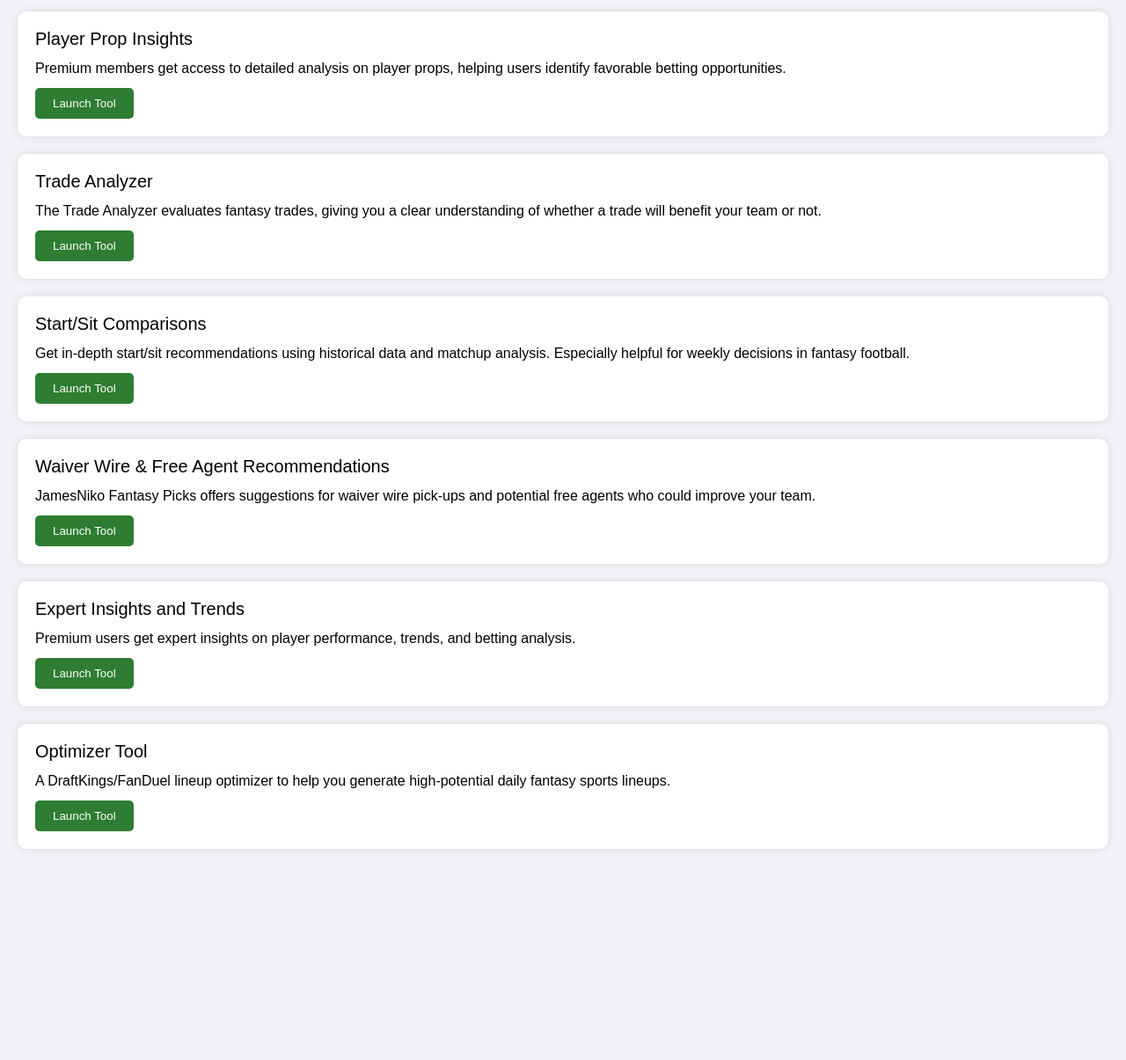
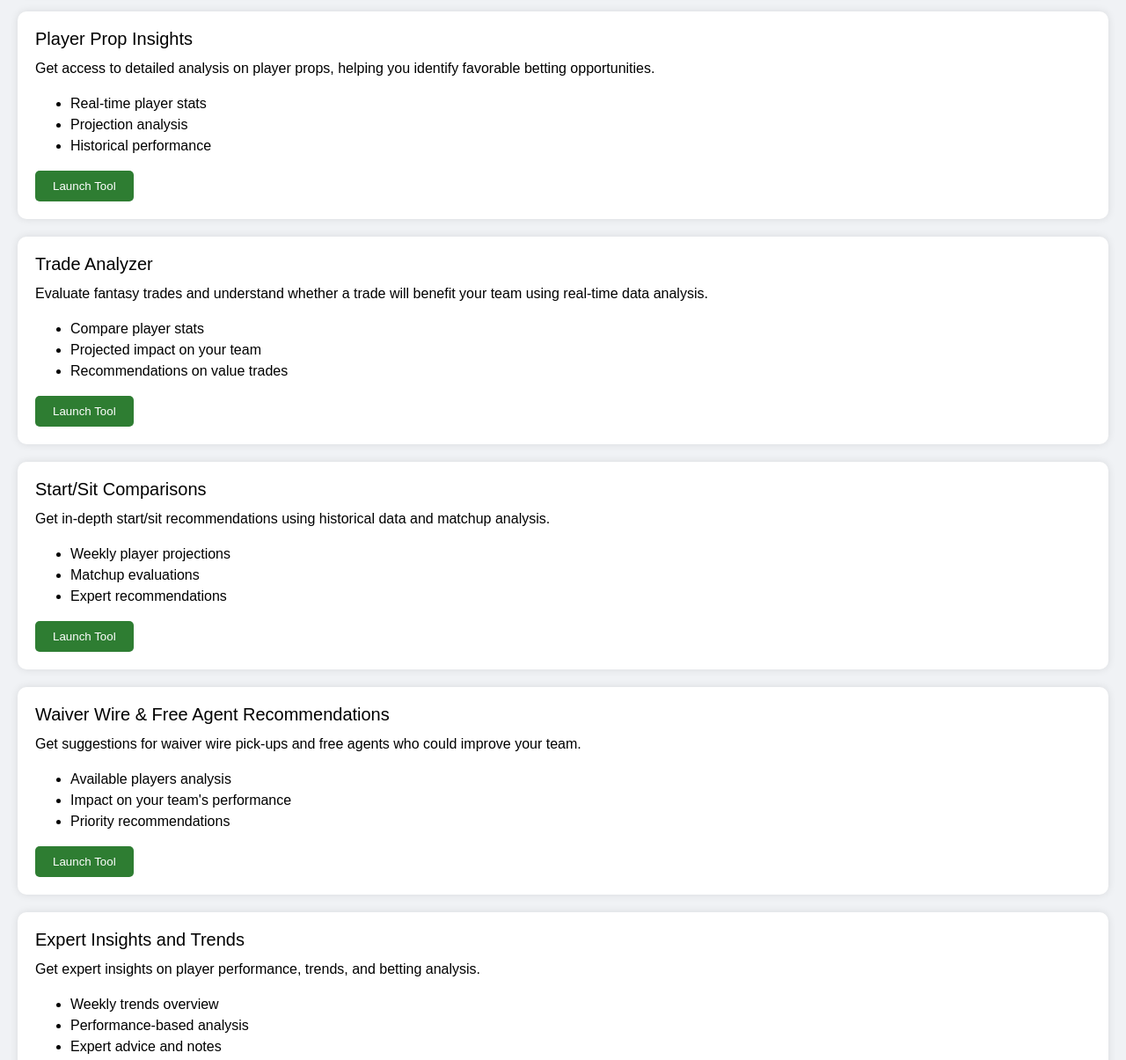
Before and after one commit to nikojames/JamesNIkoPicks, a plain HTML site: page index.html in a window 1280 px wide. Shown: the part 280-1485 px from the top of the page at 88% size. Before the commit the page ends 1265 px from the top, so only its background shows below. Drawn offline with Linux system fonts and the light colour scheme.

Commit message:
Update index.html

```diff
--- a/index.html
+++ b/index.html
@@ -75,64 +75,95 @@
         </div>
     </div>
 
+    <!-- Tools Section -->
     <div class="section">
         <div class="section-title">Player Prop Insights</div>
         <div class="section-content">
-            Premium members get access to detailed analysis on player props, helping users identify favorable betting opportunities.
+            Get access to detailed analysis on player props, helping you identify favorable betting opportunities.
+            <ul>
+                <li>Real-time player stats</li>
+                <li>Projection analysis</li>
+                <li>Historical performance</li>
+            </ul>
         </div>
-        <button class="button" onclick="launchTool('playerProp.html')">Launch Tool</button>
+        <button class="button" onclick="showTool('playerProp')">Launch Tool</button>
     </div>
 
     <div class="section">
         <div class="section-title">Trade Analyzer</div>
         <div class="section-content">
-            The Trade Analyzer evaluates fantasy trades, giving you a clear understanding of whether a trade will benefit your team or not.
+            Evaluate fantasy trades and understand whether a trade will benefit your team using real-time data analysis.
+            <ul>
+                <li>Compare player stats</li>
+                <li>Projected impact on your team</li>
+                <li>Recommendations on value trades</li>
+            </ul>
         </div>
-        <button class="button" onclick="launchTool('tradeAnalyzer.html')">Launch Tool</button>
+        <button class="button" onclick="showTool('tradeAnalyzer')">Launch Tool</button>
     </div>
 
     <div class="section">
         <div class="section-title">Start/Sit Comparisons</div>
         <div class="section-content">
-            Get in-depth start/sit recommendations using historical data and matchup analysis. Especially helpful for weekly decisions in fantasy football.
+            Get in-depth start/sit recommendations using historical data and matchup analysis.
+            <ul>
+                <li>Weekly player projections</li>
+                <li>Matchup evaluations</li>
+                <li>Expert recommendations</li>
+            </ul>
         </div>
-        <button class="button" onclick="launchTool('startSit.html')">Launch Tool</button>
+        <button class="button" onclick="showTool('startSit')">Launch Tool</button>
     </div>
 
     <div class="section">
         <div class="section-title">Waiver Wire & Free Agent Recommendations</div>
         <div class="section-content">
-            JamesNiko Fantasy Picks offers suggestions for waiver wire pick-ups and potential free agents who could improve your team.
+            Get suggestions for waiver wire pick-ups and free agents who could improve your team.
+            <ul>
+                <li>Available players analysis</li>
+                <li>Impact on your team's performance</li>
+                <li>Priority recommendations</li>
+            </ul>
         </div>
-        <button class="button" onclick="launchTool('waiverWire.html')">Launch Tool</button>
+        <button class="button" onclick="showTool('waiverWire')">Launch Tool</button>
     </div>
 
     <div class="section">
         <div class="section-title">Expert Insights and Trends</div>
         <div class="section-content">
-            Premium users get expert insights on player performance, trends, and betting analysis.
+            Get expert insights on player performance, trends, and betting analysis.
+            <ul>
+                <li>Weekly trends overview</li>
+                <li>Performance-based analysis</li>
+                <li>Expert advice and notes</li>
+            </ul>
         </div>
-        <button class="button" onclick="launchTool('expertInsights.html')">Launch Tool</button>
+        <button class="button" onclick="showTool('expertInsights')">Launch Tool</button>
     </div>
 
     <div class="section">
         <div class="section-title">Optimizer Tool</div>
         <div class="section-content">
-            A DraftKings/FanDuel lineup optimizer to help you generate high-potential daily fantasy sports lineups.
+            Use our lineup optimizer to generate high-potential daily fantasy sports lineups.
+            <ul>
+                <li>DraftKings and FanDuel lineups</li>
+                <li>Projected player performance</li>
+                <li>Optimal lineup combinations</li>
+            </ul>
         </div>
-        <button class="button" onclick="launchTool('optimizer.html')">Launch Tool</button>
+        <button class="button" onclick="showTool('optimizer')">Launch Tool</button>
     </div>
 
     <script>
-        // JavaScript for launching tools in a new tab with minimal loading delay
-        function launchTool(toolPage) {
+        // JavaScript to show tools directly on the page (instead of opening new tabs)
+        function showTool(toolName) {
             const leagueCode = document.getElementById('leagueCode').value;
             if (!leagueCode) {
                 alert('Please enter your ESPN Fantasy Football League Code first.');
                 return;
             }
-            // Open a new tab for the tool with the league code
-            window.open(toolPage + `?leagueCode=${leagueCode}`, '_blank');
+            alert(`${toolName} tool is launching. League Code: ${leagueCode}`);
+            // Placeholder for future tool-specific UI that can be embedded in the page
         }
 
         // Function to submit the ESPN Fantasy League Code
```
